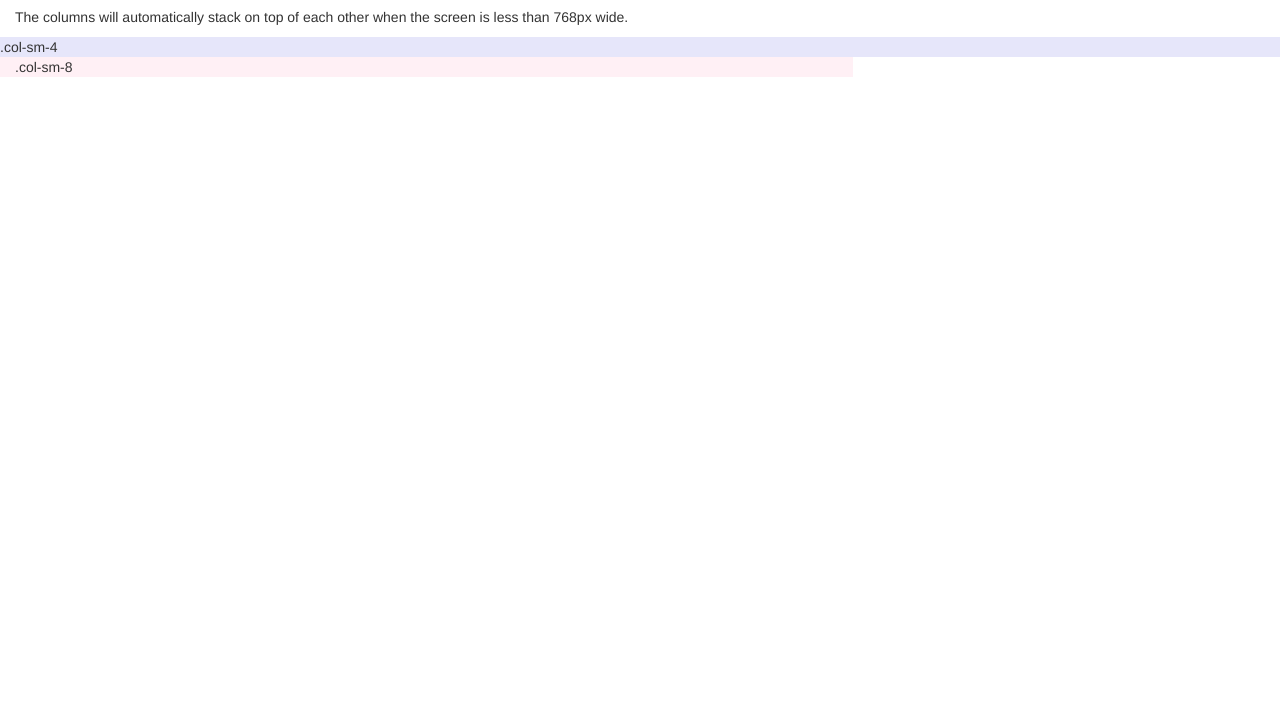
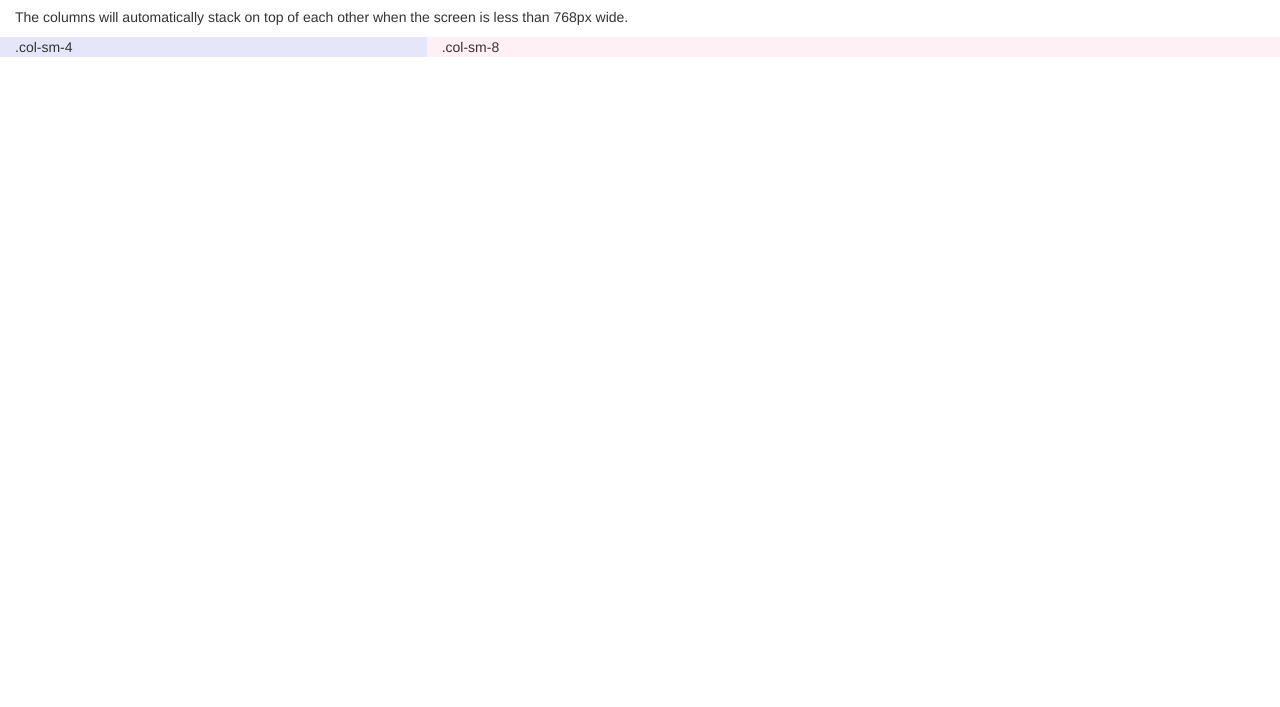
Before and after one commit to amrut1437/Ebizz, a plain HTML site: page index.html in a window 1280 px wide. Shown: the part 93-800 px from the top of the page. Drawn offline with nearby package versions, Linux system fonts and the light colour scheme.

Commit message:
Update index.html

```diff
--- a/index.html
+++ b/index.html
@@ -15,7 +15,7 @@
   <p>Resize the browser window to see the effect.</p>
   <p>The columns will automatically stack on top of each other when the screen is less than 768px wide.</p>
   <div class="row">
-    <div class="col=md-4 col-4" style="background-color:lavender;">.col-sm-4</div>
+    <div class="col-md-4 col-4" style="background-color:lavender;">.col-sm-4</div>
     <div class="col-md-8 col-8" style="background-color:lavenderblush;">.col-sm-8</div>
   </div>
 </div>
```
